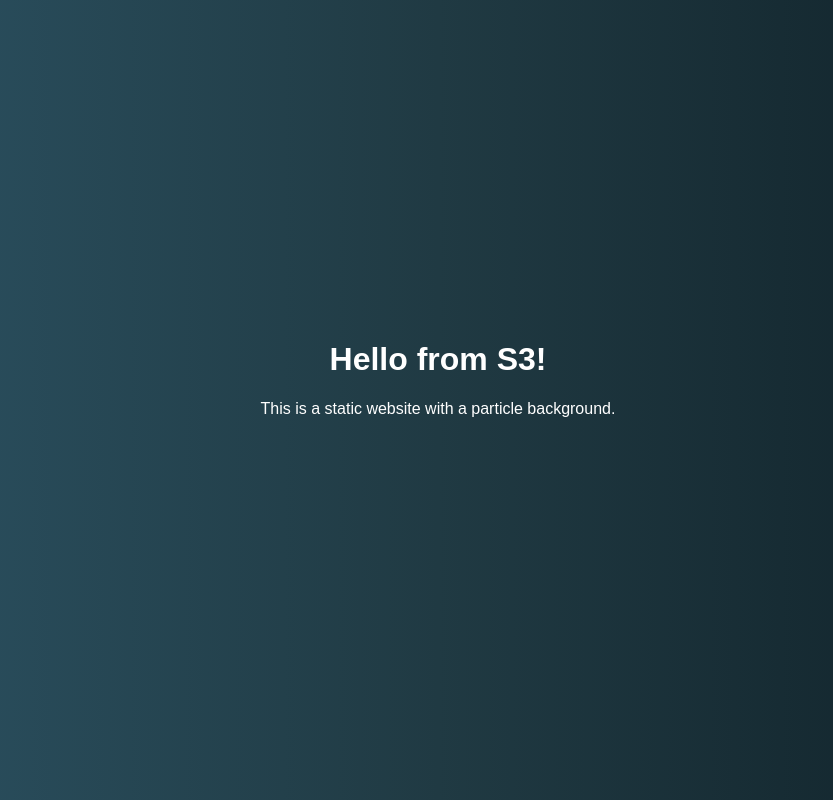
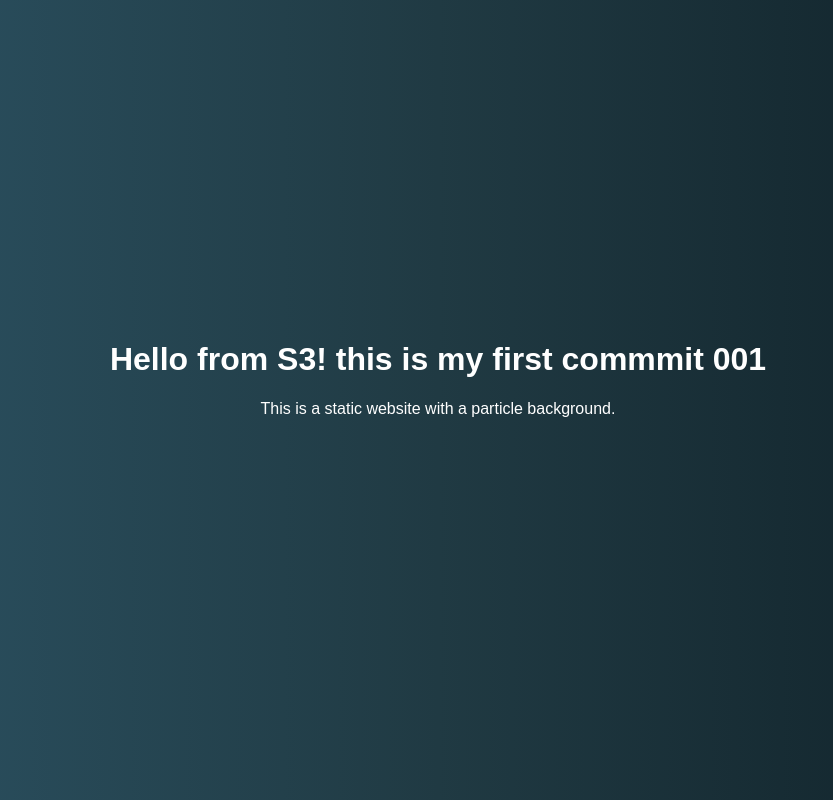
Before and after one commit to Jaykisen/particle-static-site, a plain HTML site: page index.html in a window 1280 px wide. Shown: the whole page, without its empty margins (202-1035 px from the left). Drawn offline with Linux system fonts and the light colour scheme.

Commit message:
Update index.html

```diff
--- a/index.html
+++ b/index.html
@@ -9,7 +9,7 @@
 <body>
   <div id="particles-js"></div>
   <div class="content">
-    <h1>Hello from S3!</h1>
+    <h1>Hello from S3! this is my first commmit 001</h1>
     <p>This is a static website with a particle background.</p>
   </div>
 
```
